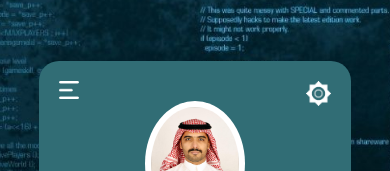
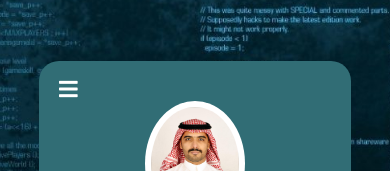
Before and after one commit to bandarAlhamwan/HTML-Page, a plain HTML site: page ProfileCard/index.html in a window 390 px wide. Shown: the part 152-323 px from the top of the page. Drawn offline with Linux system fonts and the light colour scheme.

Commit message:
update Profile

```diff
--- a/ProfileCard/index.html
+++ b/ProfileCard/index.html
@@ -12,8 +12,14 @@
 <body>
     <div class="container">
         <div class="profile-box">
-            <img src="images/menu.png" class="menu-icon">
-            <img src="images/setting.png" class="setting-icon">
+
+
+            <div class="menu-icon">
+                <i class="fas fa-bars fa-lg"></i>
+            </div>
+            <div class="setting-icon">
+                <i class="far fa-cog fa-lg" ></i>
+            </div>
             <img src="images/profile-pic.jpg" class="rofile-pic">
             <h3>Bandar Alhamwan</h3>
             <p>Business Technology Specialist at <a class="RB" href="https://www.riyadbank.com/en/personal-banking" target="_blank">Riyad Bank</a></p>
--- a/ProfileCard/style.css
+++ b/ProfileCard/style.css
@@ -127,7 +127,7 @@ a{
     }
 
     .menu-icon{
-         width: 20px;
+         width: 15px;
          position: absolute;
          left: 20px;
          top: 20px;
```
Also changed, not shown: ProfileCard/images/menu.png (deleted), ProfileCard/images/setting.png (deleted).
